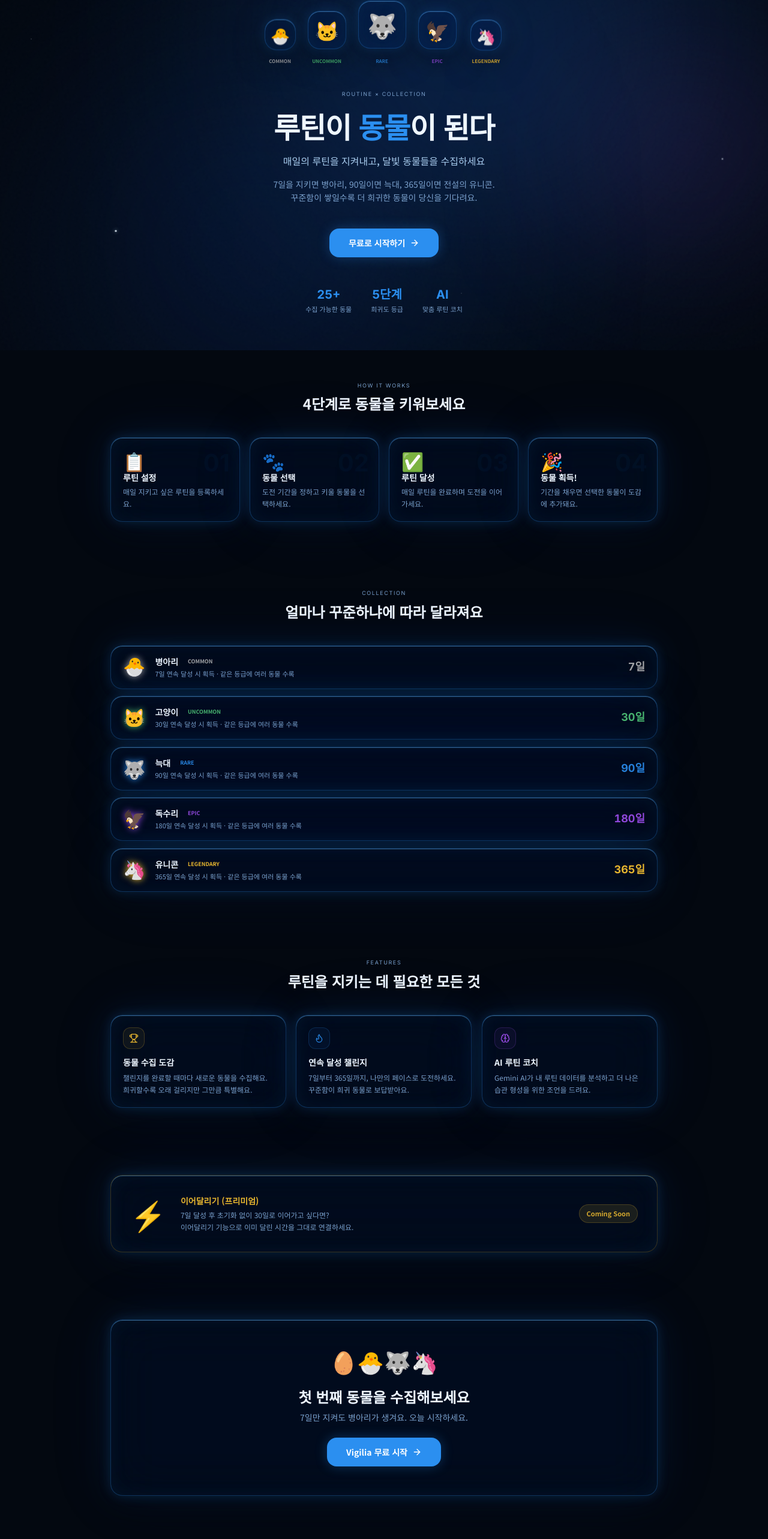
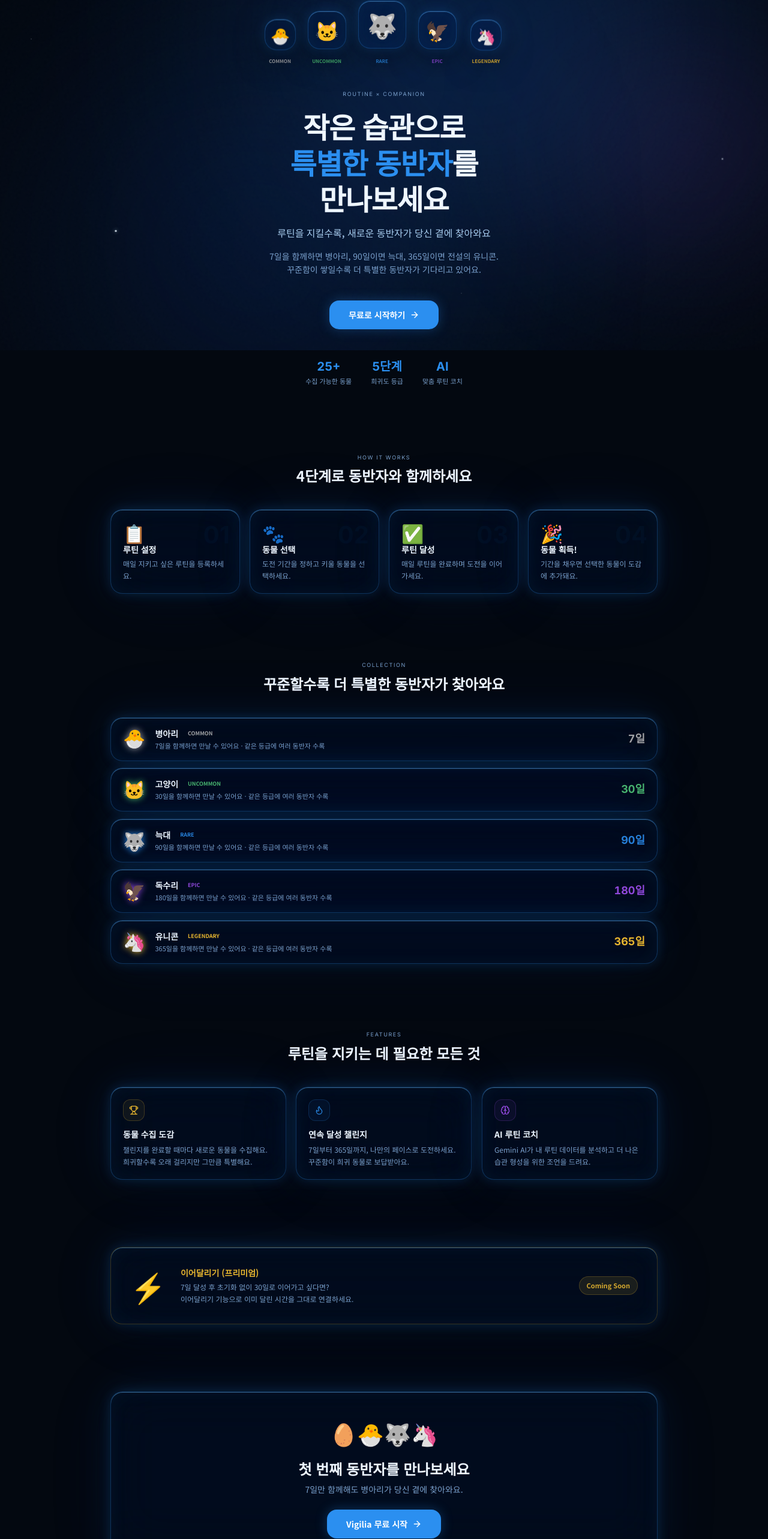
Before and after one commit to haeun4680/Vigilia, a Next.js app: page / in a window 1280 px wide. Shown: the part 216-2782 px from the top of the page at 60% size. Built offline with nearby package versions, Linux system fonts and the light colour scheme; no server answers.

Commit message:
feat: update landing page copy to companion/bond theme

```diff
--- a/app/page.tsx
+++ b/app/page.tsx
@@ -131,17 +131,19 @@ export default function Landing() {
             initial={{ opacity: 0, y: 16 }} animate={{ opacity: 1, y: 0 }} transition={{ delay: 0.3, duration: 0.7 }}
             className="space-y-4"
           >
-            <p className="label-text tracking-[0.3em]">ROUTINE × COLLECTION</p>
+            <p className="label-text tracking-[0.3em]">ROUTINE × COMPANION</p>
             <h1 className="text-4xl sm:text-5xl font-bold tracking-tight leading-tight"
               style={{ color: "var(--text-1)" }}>
-              루틴이 <span style={{ color: "var(--blue)" }}>동물</span>이 된다
+              작은 습관으로<br />
+              <span style={{ color: "var(--blue)" }}>특별한 동반자</span>를<br />
+              만나보세요
             </h1>
             <p className="text-base font-medium" style={{ color: "var(--text-2)" }}>
-              매일의 루틴을 지켜내고, 달빛 동물들을 수집하세요
+              루틴을 지킬수록, 새로운 동반자가 당신 곁에 찾아와요
             </p>
             <p className="text-sm max-w-[420px] mx-auto leading-relaxed" style={{ color: "var(--text-3)" }}>
-              7일을 지키면 병아리, 90일이면 늑대, 365일이면 전설의 유니콘.<br />
-              꾸준함이 쌓일수록 더 희귀한 동물이 당신을 기다려요.
+              7일을 함께하면 병아리, 90일이면 늑대, 365일이면 전설의 유니콘.<br />
+              꾸준함이 쌓일수록 더 특별한 동반자가 기다리고 있어요.
             </p>
           </motion.div>
 
@@ -184,7 +186,7 @@ export default function Landing() {
             viewport={{ once: true, margin: "-60px" }} className="text-center space-y-2"
           >
             <p className="label-text tracking-[0.25em]">HOW IT WORKS</p>
-            <h2 className="text-2xl font-bold" style={{ color: "var(--text-1)" }}>4단계로 동물을 키워보세요</h2>
+            <h2 className="text-2xl font-bold" style={{ color: "var(--text-1)" }}>4단계로 동반자와 함께하세요</h2>
           </motion.div>
 
           <div className="grid grid-cols-1 sm:grid-cols-2 lg:grid-cols-4 gap-4">
@@ -213,7 +215,7 @@ export default function Landing() {
             viewport={{ once: true, margin: "-60px" }} className="text-center space-y-2"
           >
             <p className="label-text tracking-[0.25em]">COLLECTION</p>
-            <h2 className="text-2xl font-bold" style={{ color: "var(--text-1)" }}>얼마나 꾸준하냐에 따라 달라져요</h2>
+            <h2 className="text-2xl font-bold" style={{ color: "var(--text-1)" }}>꾸준할수록 더 특별한 동반자가 찾아와요</h2>
           </motion.div>
 
           <div className="space-y-3">
@@ -239,7 +241,7 @@ export default function Landing() {
                     </span>
                   </div>
                   <p className="text-[11px]" style={{ color: "var(--text-3)" }}>
-                    {a.days}일 연속 달성 시 획득 · 같은 등급에 여러 동물 수록
+                    {a.days}일을 함께하면 만날 수 있어요 · 같은 등급에 여러 동반자 수록
                   </p>
                 </div>
                 <div className="text-right">
@@ -315,10 +317,10 @@ export default function Landing() {
           </motion.div>
           <div className="space-y-2">
             <h2 className="text-2xl font-bold" style={{ color: "var(--text-1)" }}>
-              첫 번째 동물을 수집해보세요
+              첫 번째 동반자를 만나보세요
             </h2>
             <p className="text-sm" style={{ color: "var(--text-3)" }}>
-              7일만 지켜도 병아리가 생겨요. 오늘 시작하세요.
+              7일만 함께해도 병아리가 당신 곁에 찾아와요.
             </p>
           </div>
           <Link href="/login">
@@ -335,7 +337,7 @@ export default function Landing() {
         {/* ── 푸터 ── */}
         <footer className="flex items-center justify-center pb-8">
           <p className="text-[11px]" style={{ color: "var(--text-4)" }}>
-            © 2025 Vigilia — 루틴이 동물이 되는 곳
+            © 2025 Vigilia — 작은 습관으로 특별한 동반자를 만나는 곳
           </p>
         </footer>
 
```
